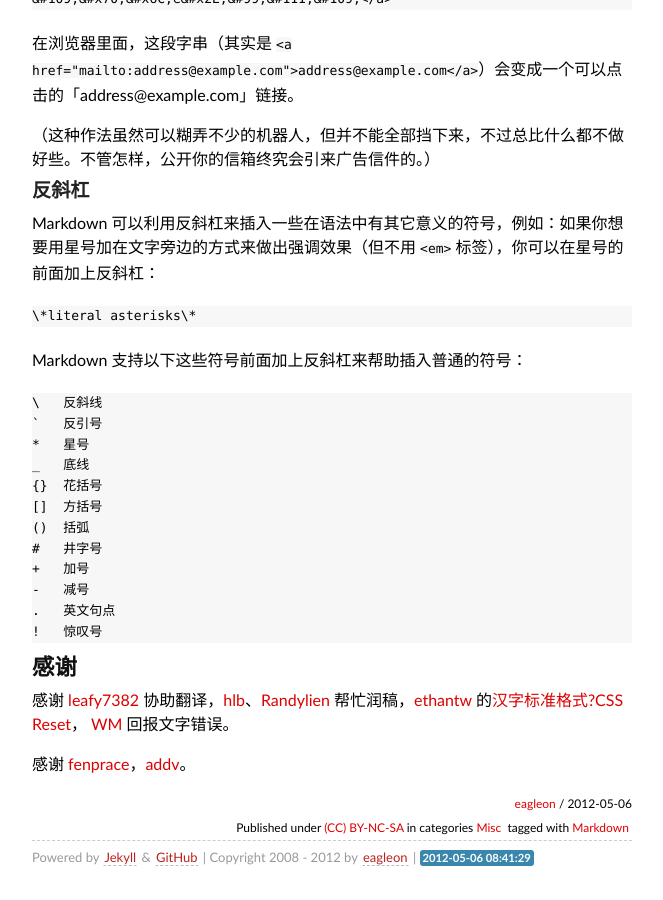
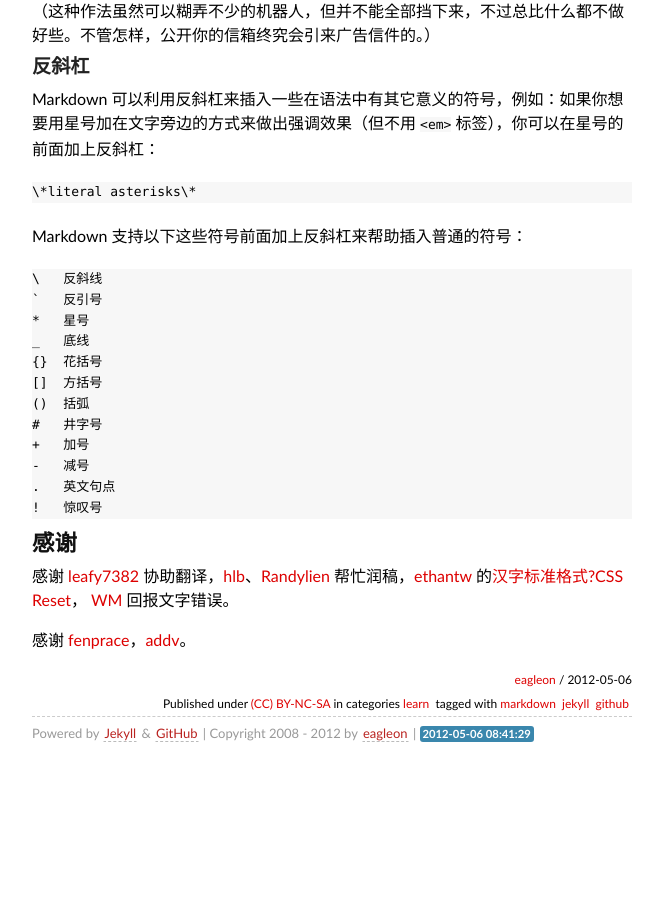
Before and after one commit to eagleon/blog, a Jekyll site: the page built from _posts/2012-05-06-markdown-syntax.md, in a window 1280 px wide and 900 px high, scrolled down 15961 px. Shown: the whole window, without its empty margins (308-971 px from the left). Built offline with Jekyll 4.4.1, drawn with Linux system fonts in a browser that asks for light colours; some web fonts are replaced; Markdown is read by kramdown in place of the engine named in the settings; after the commit the page ends 16737 px from its top, so only the background shows below that.

Commit message:
mardown syntax

```diff
--- a/_posts/2012-05-06-markdown-syntax.md
+++ b/_posts/2012-05-06-markdown-syntax.md
@@ -1,10 +1,14 @@
 ---
 layout: post
-category : Misc
-tags : [Markdown]
 title: Markdown 语法说明
+categories:
+- learn
+tags:
+- markdown
+- jekyll
+- github
 ---
-{% include JB/setup %}
+
 
 **NOTE:** This is Simplelified  Chinese Edition Document of Markdown Syntax. If you are seeking for English Edition Document. Please refer to [Markdown: Syntax][eng-doc].
 
```
